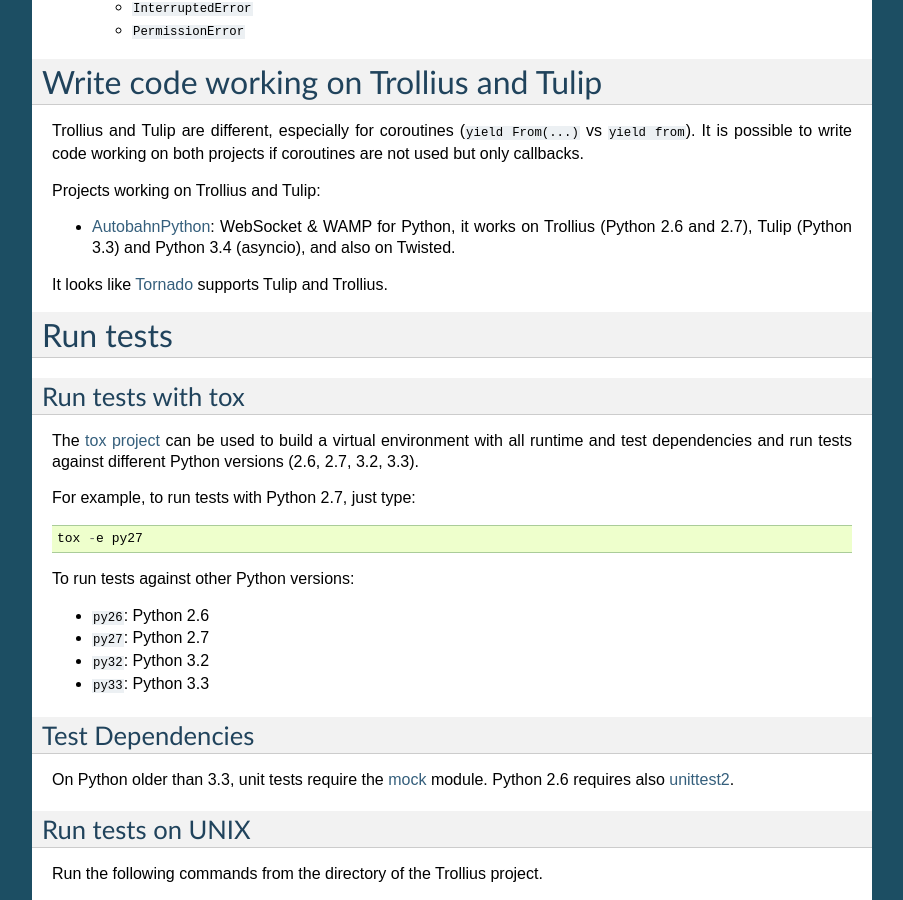
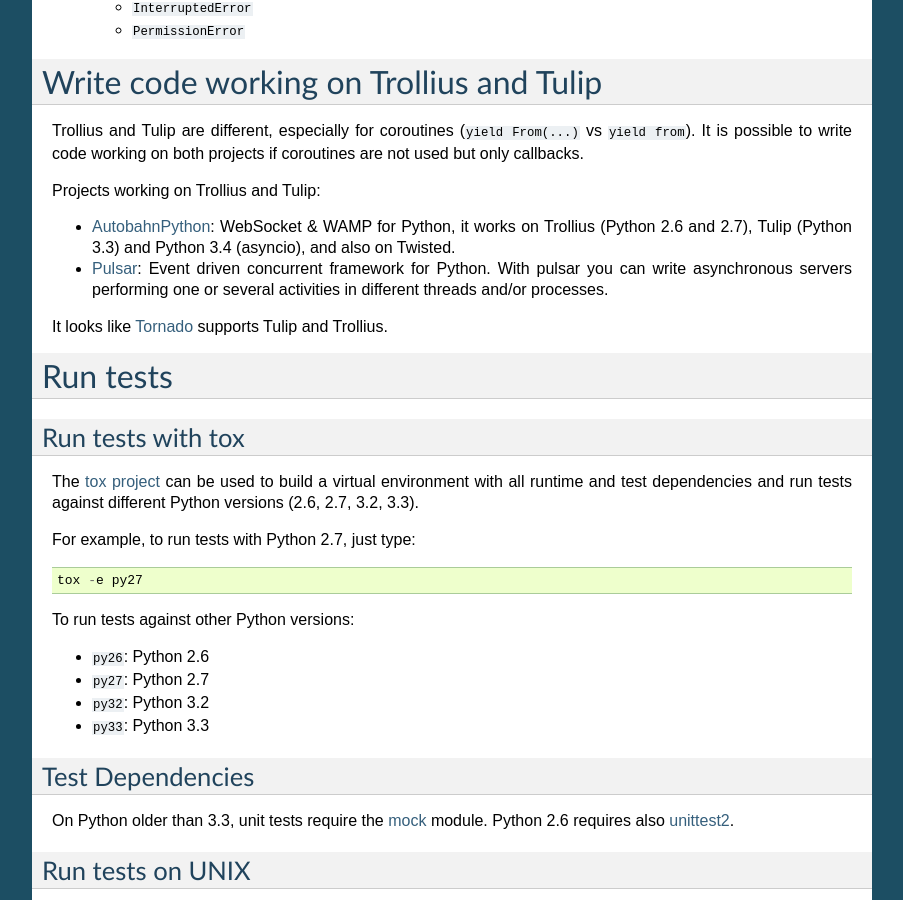
Before and after one commit to openstack-archive/deb-python-trollius, a Sphinx documentation site: the page built from doc/index.rst, in a window 1280 px wide and 900 px high, scrolled down 3354 px. Shown: the whole window, without its empty margins (198-1101 px from the left). Built offline with Sphinx 7.4.7, drawn with Linux system fonts in a browser that asks for light colours.

Commit message:
doc: mention Pulsar which supports Trollius

```diff
--- a/doc/index.rst
+++ b/doc/index.rst
@@ -225,6 +225,9 @@ Projects working on Trollius and Tulip:
 * `AutobahnPython <https://github.com/tavendo/AutobahnPython>`_: WebSocket &
   WAMP for Python, it works on Trollius (Python 2.6 and 2.7), Tulip (Python
   3.3) and Python 3.4 (asyncio), and also on Twisted.
+* `Pulsar <http://pythonhosted.org/pulsar/>`_: Event driven concurrent
+  framework for Python. With pulsar you can write asynchronous servers
+  performing one or several activities in different threads and/or processes.
 
 It looks like `Tornado <http://www.tornadoweb.org/>`_ supports Tulip and
 Trollius.
```
